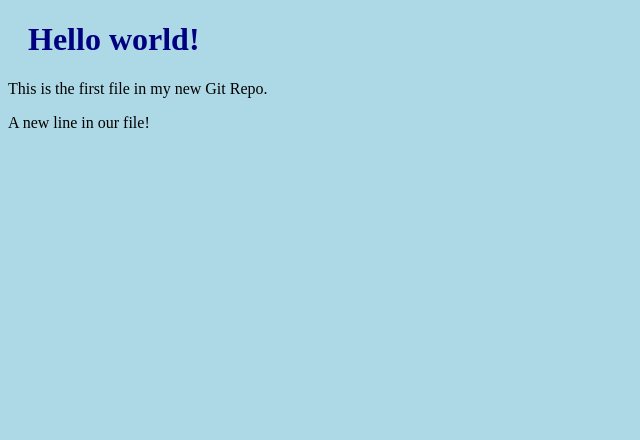
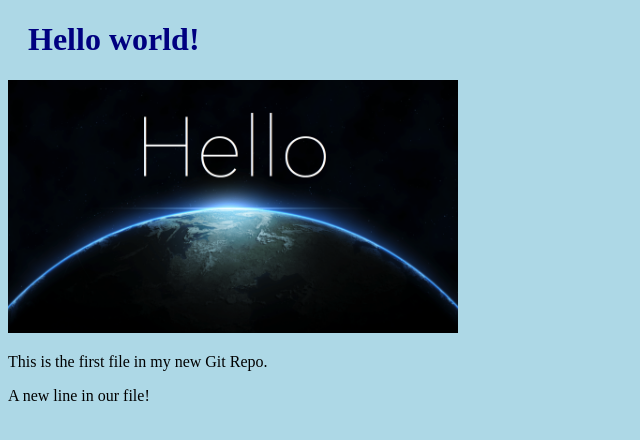
Before and after one commit to Madhu-Vemula-Paltech/hello-world, a plain HTML site: page index.html in a window 1280 px wide. Shown: the whole page, without its empty margins (0-640 px from the left). Drawn offline with Linux system fonts and the light colour scheme.

Commit message:
New image is added

```diff
--- a/index.html
+++ b/index.html
@@ -7,7 +7,10 @@
 <body>
 
 <h1>Hello world!</h1>
+<div><img src="img_hello_world.webp" alt="Hello World from Space"
+style="width:100%;max-width:450px"></div>
 <p>This is the first file in my new Git Repo.</p>
 <p>A new line in our file!</p>
+
 </body>
 </html>
```
Also changed, not shown: img_hello_world.webp (added).
